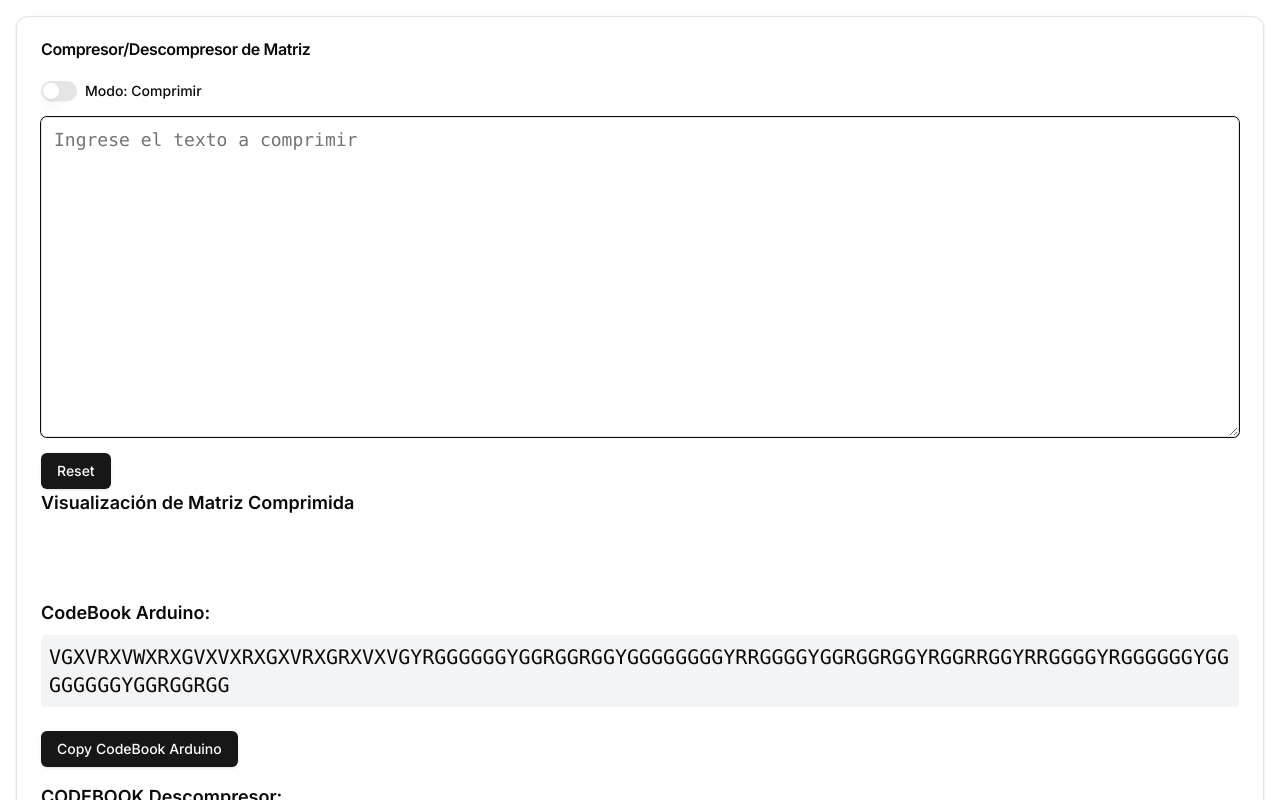
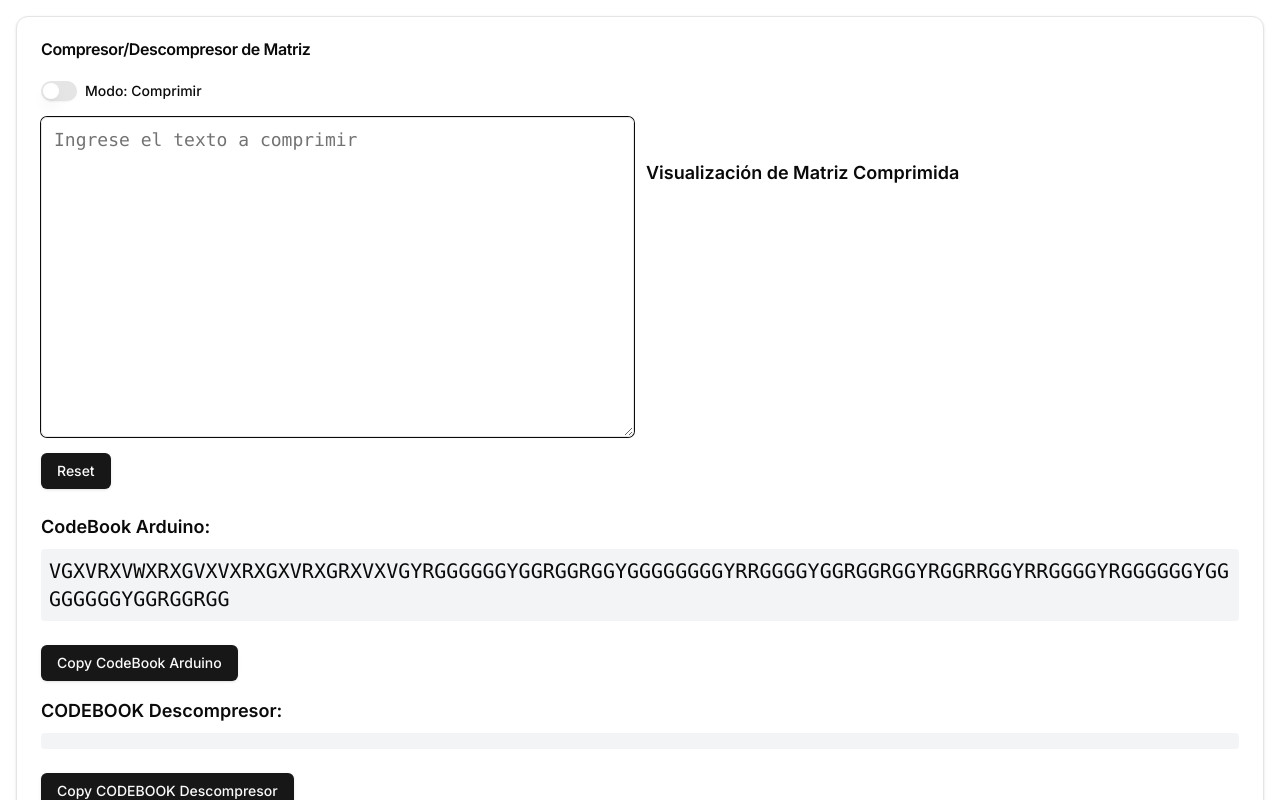
Before and after one commit to jagoqui/matrix-compress-app, a Next.js app: page / in a window 1280 px wide. Shown: the top 800 px of the page. Built offline with nearby package versions, Linux system fonts and the light colour scheme.

Commit message:
fix: matrix canvas layout.

```diff
--- a/src/components/CompressApp.tsx
+++ b/src/components/CompressApp.tsx
@@ -67,15 +67,17 @@ export const CompressApp: React.FC = () => {
     element.setSelectionRange(length, length);
   };
 
-  const inputModeToggle = (parallel: boolean): void =>{
+  const inputModeToggle = (parallel: boolean): void => {
     const length = compressDecompressElementRef?.current?.value?.length;
-    if(parallel && length ){
-      if(!confirm('¿Seguro que desea cambiar de modo?, se perderá los datos.')){
+    if (parallel && length) {
+      if (
+        !confirm('¿Seguro que desea cambiar de modo?, se perderá los datos.')
+      ) {
         return;
       }
     }
-    setInputMode(parallel ? 'parallel' : 'serial')
-  }
+    setInputMode(parallel ? 'parallel' : 'serial');
+  };
 
   useEffect(() => {
     if (!output) {
@@ -116,6 +118,12 @@ export const CompressApp: React.FC = () => {
               onCheckedChange={inputModeToggle}
             />
           )}
+          <section
+            className={mode === 'compress' ? 'flex flex-wrap gap-3' : undefined}
+          >
+            <div
+              className={mode === 'compress' ? 'flex-1 min-w-72' : undefined}
+            >
               {mode === 'decompress' && inputMode === 'parallel' ? (
                 <div className="flex space-x-2 mb-4">
                   <CustomTextArea
@@ -151,18 +159,24 @@ export const CompressApp: React.FC = () => {
                 />
               )}
               <Button onClick={handleReset}>Reset</Button>
+            </div>
             {mode === 'decompress' &&
               leftInputElementRef &&
               rightInputElementRef && (
                 <KeyBoardPressViewer
-                parallelMode={mode === 'decompress' && inputMode === 'parallel'}
+                  parallelMode={
+                    mode === 'decompress' && inputMode === 'parallel'
+                  }
                   compressDecompressElementRef={compressDecompressElementRef}
                   handleKeyPress={memoizedHandleKeyPress}
                   leftInputElementRef={leftInputElementRef}
                   rightInputElementRef={rightInputElementRef}
                 />
               )}
+            <div className={mode === 'compress' ? 'flex-1' : undefined}>
               <MatrixVisualization mode={mode} input={input} output={output} />
+            </div>
+          </section>
           <br />
           <CopyableOutput
             title="CodeBook Arduino"
--- a/src/components/MatrixVisualization.tsx
+++ b/src/components/MatrixVisualization.tsx
@@ -15,12 +15,12 @@ export const MatrixVisualization: React.FC<MatrixVisualizationProps> = ({
 }) => {
   return (
     <div className="mb-4">
-      <h3 className="text-lg font-semibold mb-3">
+      <MatrixCanvas input={mode === 'compress' ? input : output} />
+      <h3 className="text-lg font-semibold mt-3">
         {mode === 'compress'
           ? 'Visualización de Matriz Comprimida'
           : 'Visualización de Matriz Descomprimida'}
       </h3>
-      <MatrixCanvas input={mode === 'compress' ? input : output} />
     </div>
   );
 };
```
Also changed, not shown: 1 other file (tests, documents, lock files or other folders). Lines whose indentation alone changed are shown as unchanged.
